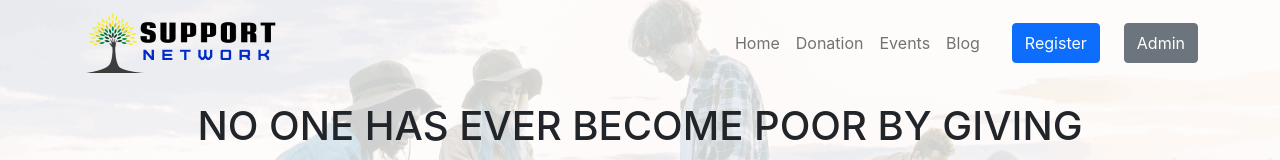
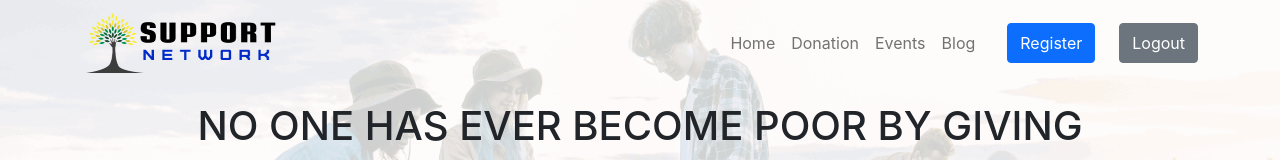
Before and after one commit to azalamin/support-network-client, a React (Create React App) app: page / in a window 1280 px wide. Shown: the top 160 px of the page. Built offline with nearby package versions, Linux system fonts and the light colour scheme; no server answers; sample sign-in values are in the browser's storage.

Commit message:
added logout auth

```diff
--- a/src/RequireAuth/RequireAuth.js
+++ b/src/RequireAuth/RequireAuth.js
@@ -1,10 +1,14 @@
 import { useAuthState } from "react-firebase-hooks/auth";
 import { Navigate, useLocation } from "react-router-dom";
+import Loading from "../components/Loading/Loading";
 import auth from '../firebase.init';
 
 const RequireAuth = ({ children }) => {
   const location = useLocation();
   const [user, loading, error] = useAuthState(auth);
+  if (loading) {
+      return <Loading></Loading>
+  }
 
   if (!user) {
     // Redirect them to the /login page, but save the current location they were
--- a/src/components/Login/Login.js
+++ b/src/components/Login/Login.js
@@ -1,5 +1,5 @@
 import React, { useEffect } from "react";
-import { useAuthState, useSignInWithGoogle } from "react-firebase-hooks/auth";
+import { useSignInWithGoogle } from "react-firebase-hooks/auth";
 import { useLocation, useNavigate } from "react-router-dom";
 import auth from "../../firebase.init";
 import logo from "../../logos/logo.png";
@@ -11,7 +11,6 @@ const Login = () => {
   const [signInWithGoogle, user, loading, error] = useSignInWithGoogle(auth);
   const location = useLocation();
   const from = location?.state?.from?.pathname || "/";
-  const [authUser] = useAuthState(auth);
 
   useEffect(() => {
     if (user) {
@@ -20,9 +19,9 @@ const Login = () => {
   }, [user]);
 
   const handleGoogleSignIn = async() => {
-   await signInWithGoogle()
-   navigate(from, { replace: true });
-  }
+    await signInWithGoogle();
+    navigate(from, { replace: true });
+  };
 
   return (
     <div>
--- a/src/components/NavBar/NavBar.js
+++ b/src/components/NavBar/NavBar.js
@@ -1,15 +1,26 @@
+import { signOut } from 'firebase/auth';
 import React from 'react';
 import { Container, Nav, Navbar } from "react-bootstrap";
+import { useAuthState } from 'react-firebase-hooks/auth';
 import { Link, useNavigate } from "react-router-dom";
+import { toast } from 'react-toastify';
+import auth from '../../firebase.init';
 import logo from "../../logos/logo.png";
 
 const NavBar = () => {
     const navigate = useNavigate();
+    const [user] = useAuthState(auth);
+
+    const handleLogOut = async() => {
+      await signOut(auth)
+      toast('Successfully Logout');
+    }
+
     return (
       <div>
         <Navbar collapseOnSelect expand="lg">
           <Container>
-            <Navbar.Brand as={Link} to='/'>
+            <Navbar.Brand as={Link} to="/">
               <img src={logo} alt="" />
             </Navbar.Brand>
             <Navbar.Toggle aria-controls="responsive-navbar-nav" />
@@ -33,7 +44,11 @@ const NavBar = () => {
                 >
                   Register
                 </button>
-                <button className="btn btn-secondary">Admin</button>
+                {user ? (
+                  <button onClick={handleLogOut} className="btn btn-secondary">Logout</button>
+                ) : (
+                  <button className="btn btn-secondary">Admin</button>
+                )}
               </Nav>
             </Navbar.Collapse>
           </Container>
--- a/src/components/Register/Register.js
+++ b/src/components/Register/Register.js
@@ -21,7 +21,7 @@ const Register = () => {
               <div className="card" style={{ borderRadius: "15px" }}>
                 <div className="card-body p-5">
                   <h2 className="text-uppercase text-center mb-5">
-                    Register as a Volunteer
+                    Register as a Supporter
                   </h2>
 
                   <form>
```
